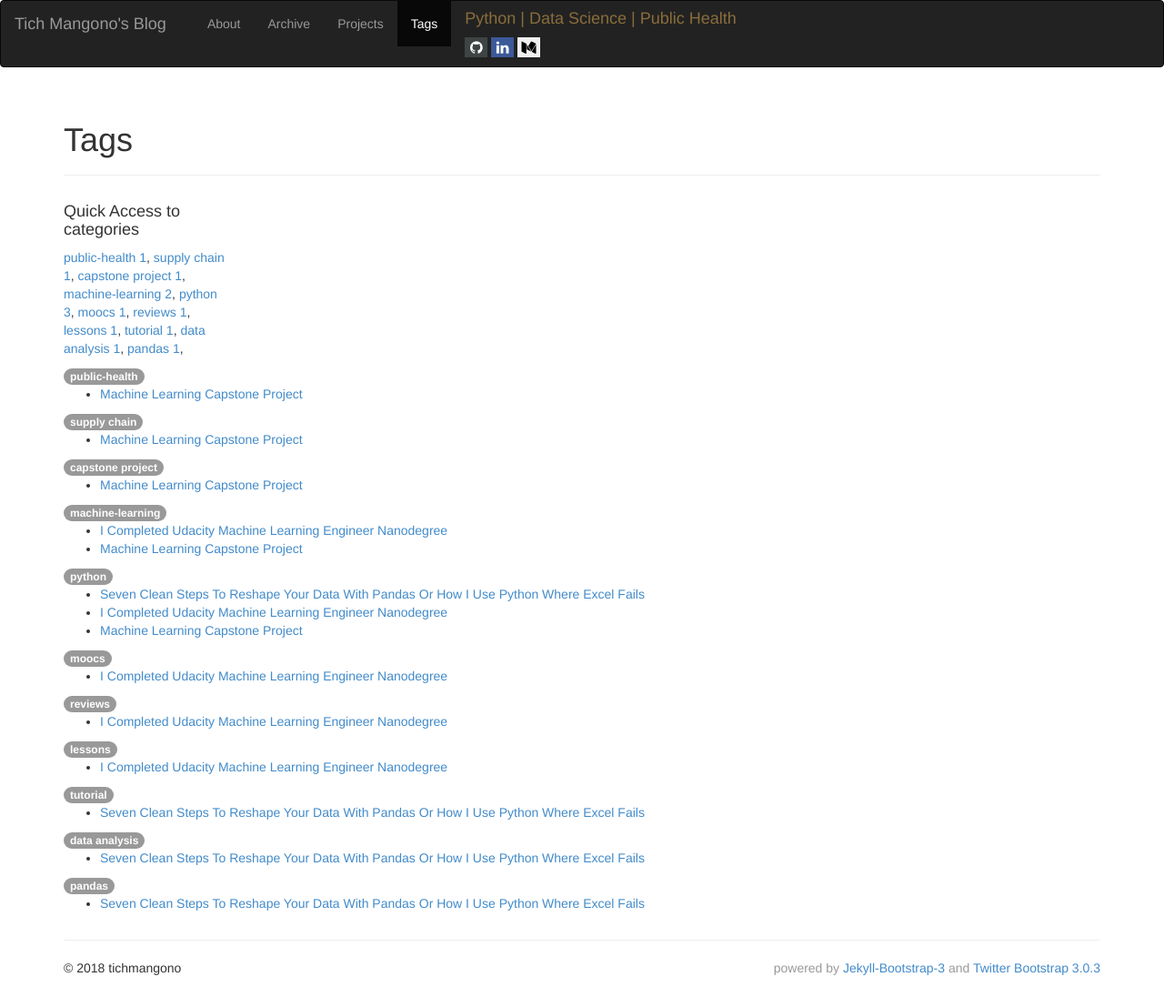
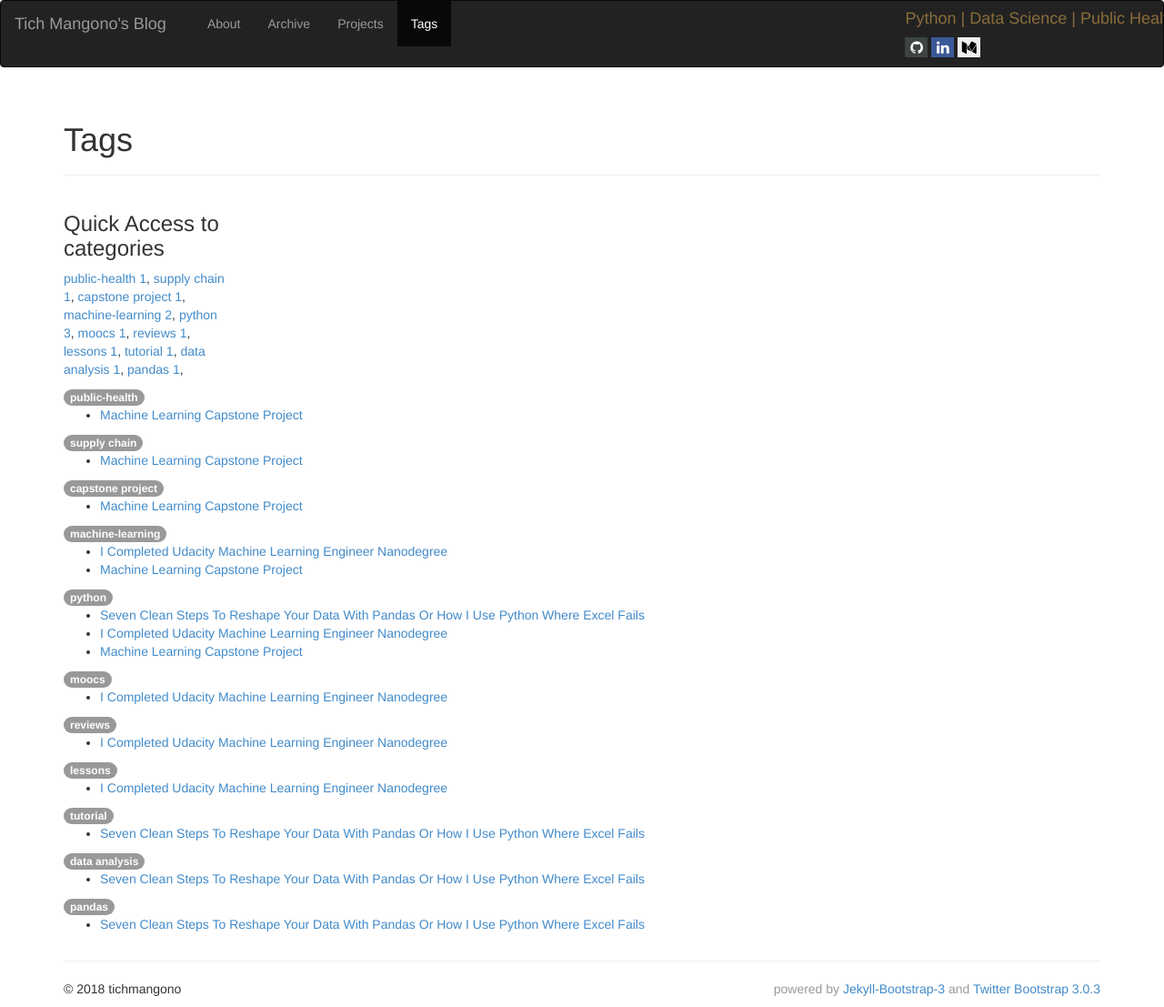
Before and after one commit to tichmangono/tichmangono.github.io, a Jekyll site: the page built from tags.html, in a window 1280 px wide. Shown: the whole page at 91% size. Built offline with Jekyll 4.4.1, drawn with Linux system fonts in a browser that asks for light colours; nearby versions of some CDN libraries; library files that are not in the unit come from our copies; before the commit the page ends 1084 px from its top, so only the background shows below that.

Commit message:
tags and badges card

```diff
--- a/_includes/themes/bootstrap/default.html
+++ b/_includes/themes/bootstrap/default.html
@@ -45,11 +45,11 @@
           </ul>
 
         </div>
-        <div  class="nav navbar-nav navbar-center">
+        <div  class="nav navbar-nav navbar-right">
     <div class="nav navbar-nav navbar-center">
          <h4 class="text-warning">Python | Data Science | Public Health</h4>
 
-      <div class="nav navbar-nav navbar-center">
+      <div class="nav navbar-nav navbar-left">
         <p class="text text-primary">
          <!-- Add font awesome icons -->
          <a href="https://github.com/tichmangono" class="fa fa-github "></a>
--- a/assets/css/main.css
+++ b/assets/css/main.css
@@ -1,3 +1,9 @@
+
+.navbar-header {
+  font-size: 25px;
+
+}
+
 /* Font size*/
 .html {
     font-size: 16px;
--- a/tags.html
+++ b/tags.html
@@ -8,7 +8,7 @@ group: navigation
 <div class="card" style="width: 18rem;">
   <!--<img class="card-img-top" src="..." alt="Card image cap">-->
   <div class="card-body">
-    <h4 class="card-title">Quick Access to categories</h4>
+    <h3 class="card-title">Quick Access to categories</h3>
     <p class="card-text">
 
         {% assign tags_list = site.tags %}
```
